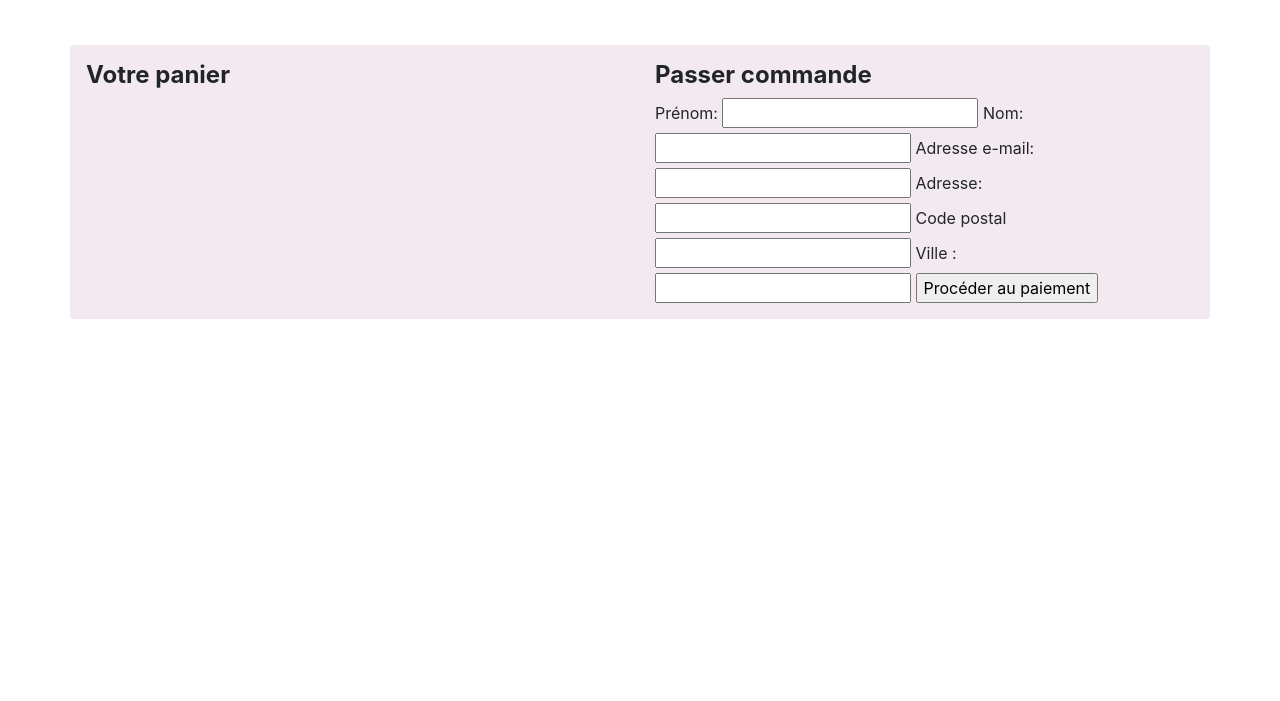
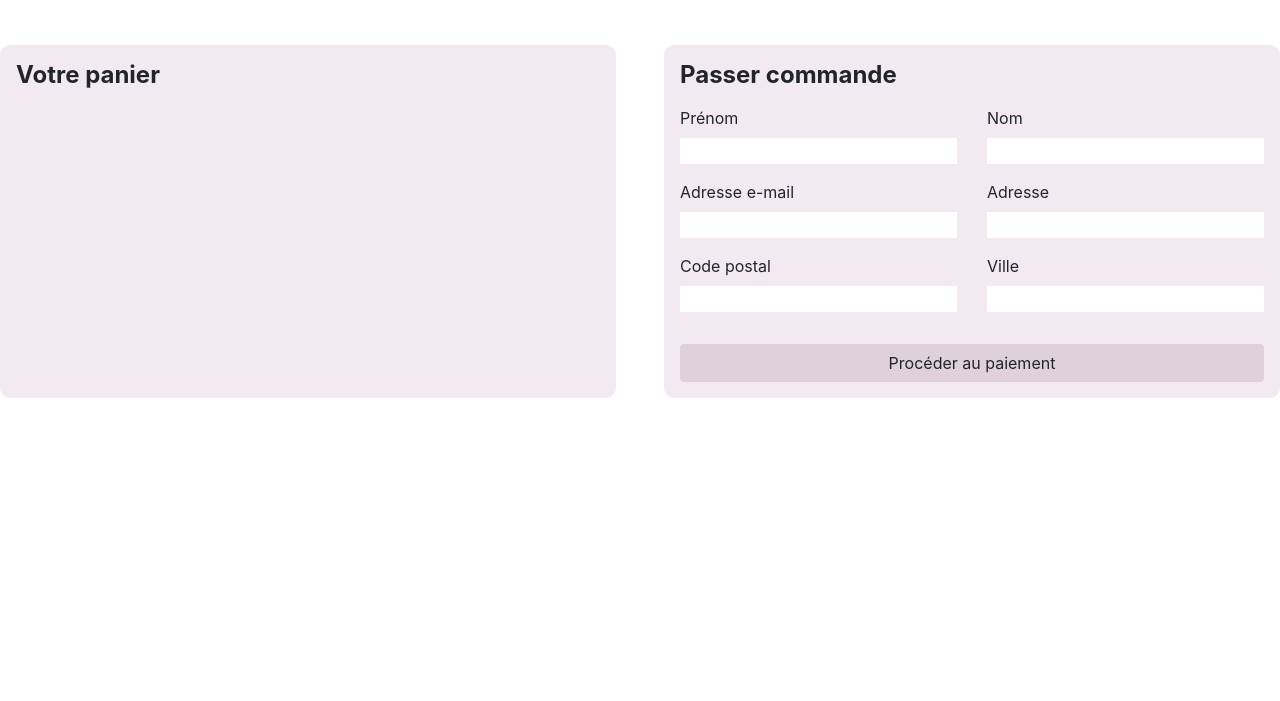
Before and after one commit to reuby-dev/DelphineBertrand_5_01022021, a website: page panier.html in a window 1280 px wide. Shown: the part 99-800 px from the top of the page. Drawn offline with nearby package versions, Linux system fonts and the light colour scheme.

Commit message:
mise en page du panier

```diff
--- a/panier.html
+++ b/panier.html
@@ -34,7 +34,7 @@
                         <li class="nav-item">
                             <a class="nav-link" href="index.html">Home</a>
                         </li>
-                        <li class="nav-item">
+                        <li class="nav-item active">
                             <a class="nav-link" href="panier.html">Panier <i class="fas fa-shopping-cart"></i></a>
                         </li>
                     </ul>
@@ -43,33 +43,55 @@
         </div>
     </header>
 
-    <main class="container mb-5 rounded p-3 bg-prim">
+    <main class="container mb-5">
         <div class="row">
-            <div class="col">
-                <h2>Votre panier</h2>
+            <div class="col rounded bg-prim mr-5 p-3 mb-5">
+                <h2 class="mb-3">Votre panier</h2>
 
             </div>
-            <div class="col">
-                <h2>Passer commande</h2>
+            <div class="col rounded bg-prim p-3 mb-5">
+                <h2 class="mb-3">Passer commande</h2>
                 <form action="" method="get">
-                    <label for="GET-name">Prénom:</label>
+
+                    <div class="row">
+                        <div class="col d-flex flex-column mb-3">
+                            <label for="GET-name">Prénom</label>
                             <input id="GET-name" type="text" name="prénom">
+                        </div>
 
-                    <label for="GET-name">Nom:</label>
+                        <div class="col d-flex flex-column mb-3">
+                            <label for="GET-name">Nom</label>
                             <input id="GET-name" type="text" name="nom">
+                        </div>
+                    </div>
 
-                    <label for="GET-name">Adresse e-mail:</label>
+                    <div class="row">
+                        <div class="col d-flex flex-column mb-3">
+                            <label for="GET-name">Adresse e-mail</label>
                             <input id="GET-name" type="text" name="email">
+                        </div>
 
-                    <label for="GET-name">Adresse:</label>
+                        <div class="col d-flex flex-column mb-3">
+                            <label for="GET-name">Adresse</label>
                             <input id="GET-name" type="text" name="adresse">
+                        </div>
+                    </div>
 
+                    <div class="row">
+                        <div class="col d-flex flex-column mb-3">
                             <label for="GET-name">Code postal</label>
                             <input id="GET-name" type="text" name="code postal">
+                        </div>
 
-                    <label for="GET-name">Ville :</label>
-                    <input id="GET-name" type="text" name="name">
-                    <a href="validation.html"><input type="submit" value="Procéder au paiement"></a>
+                        <div class="col d-flex flex-column mb-3">
+                            <label for="GET-name">Ville</label>
+                            <input id="GET-name" type="text" name="ville">
+                        </div>
+                    </div>
+
+                    <a href="validation.html">
+                        <button type="submit" form="form" value="Submit" class="btn bg-white w-100 mt-3">Procéder au
+                            paiement</button></a>
                 </form>
 
             </div>
--- a/style.css
+++ b/style.css
@@ -1,4 +1,4 @@
-header, footer, .btn, .bg-prim {
+header, footer, .bg-prim {
     background:#F3E9F1;
 }
 
@@ -7,10 +7,18 @@ h2 {
     font-size: 1.5rem;
 }
 
+input {
+    border: none;
+}
+
 img {
     width: 100%;
     height: 100%;
     object-fit: cover;
+}
+
+.container {
+    max-width: 1400px;
 }
 
 .navbar-brand {
@@ -25,9 +33,7 @@ img {
     transition: background 0.3s ease-in-out;
 }
 
-.btn:hover {
-    background:#dfd1db;
-}
+
 
 .card {
     cursor: pointer;
@@ -39,3 +45,15 @@ img {
 .card:hover {
     box-shadow: 5px 5px 7px rgba(0, 0, 0, .1);
 }
+
+.rounded {
+    border-radius: 10px !important;
+}
+
+.bg-white {
+    background-color: #dfd1db !important;
+}
+
+.btn:hover {
+    background:#dfd1db !important;
+}
```
Also changed, not shown: index.html (+6 -6 lines). Lines whose indentation alone changed are shown as unchanged.
